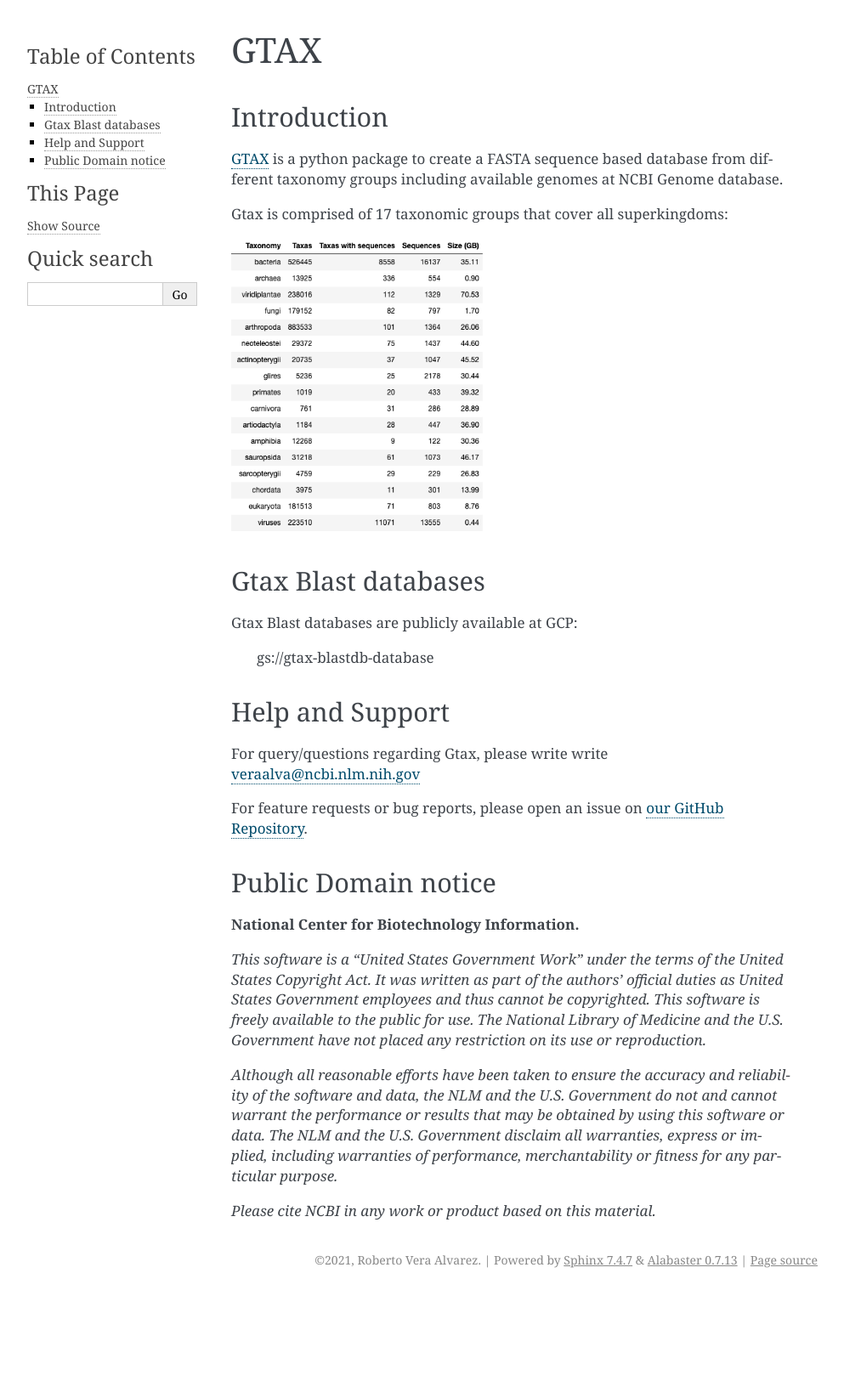
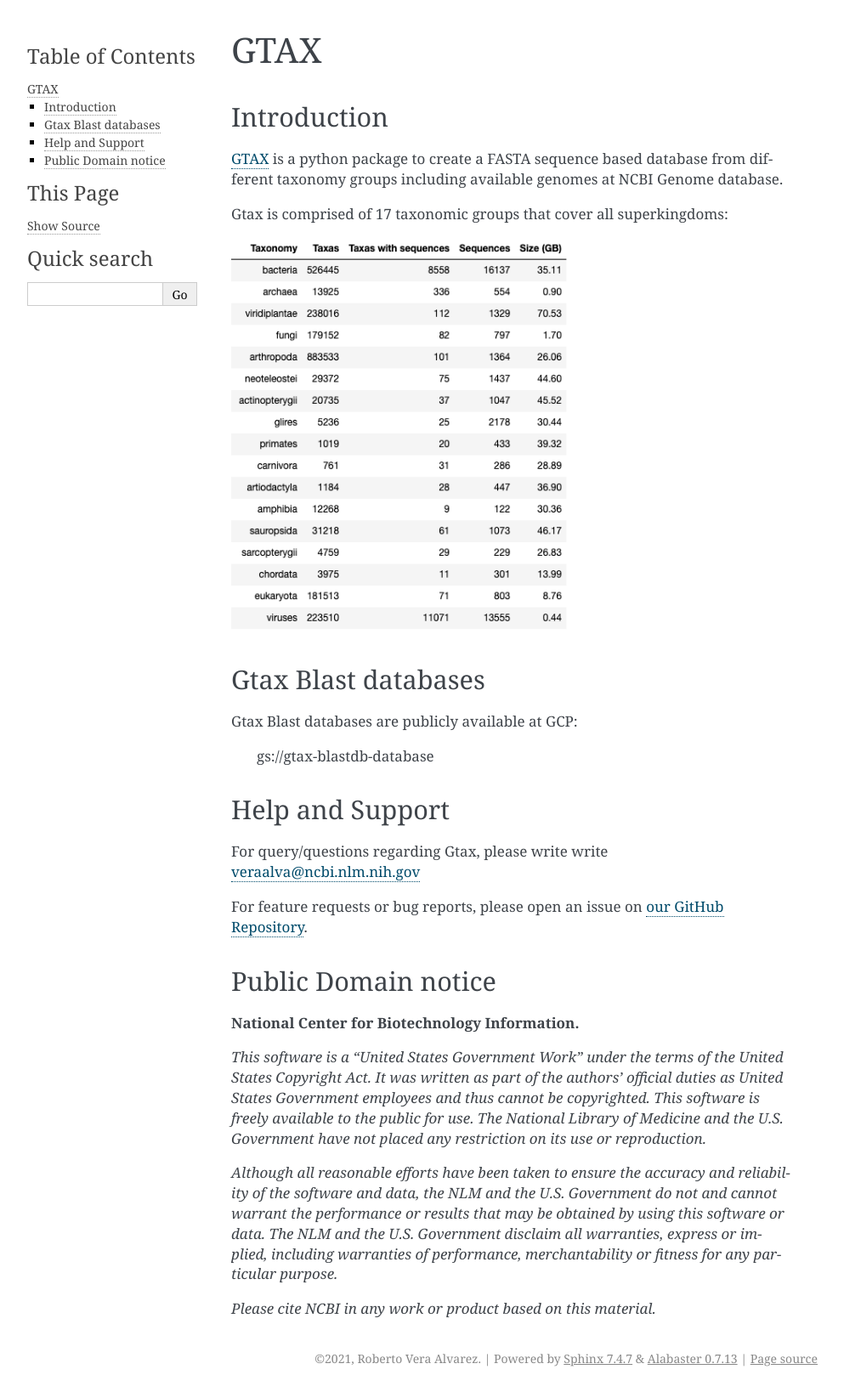
Before and after one commit to ncbi/gtax, a Sphinx documentation site: the page built from docs/source/index.rst, in a window 1280 px wide. Shown: the whole page at 85% size, without its empty margins (148-1141 px from the left). Built offline with Sphinx 7.4.7, drawn with Linux system fonts in a browser that asks for light colours; before the commit the page ends 1522 px from its top, so only the background shows below that.

Commit message:
Updating docs

```diff
--- a/docs/source/datasets.rst
+++ b/docs/source/datasets.rst
@@ -105,5 +105,5 @@
 Gtax is comprised of 17 taxonomic groups that cover all superkingdoms:
 
 .. image:: /_static/taxonomy_groups.png
-    :width: 300px
+    :width: 400px
     :alt: Taxonomy groups
--- a/docs/source/index.rst
+++ b/docs/source/index.rst
@@ -23,7 +23,7 @@
 Gtax is comprised of 17 taxonomic groups that cover all superkingdoms:
 
 .. image:: /_static/taxonomy_groups.png
-    :width: 300px
+    :width: 400px
     :alt: Taxonomy groups
 
 .. _GTAX: https://github.com/ncbi/gtax
```
